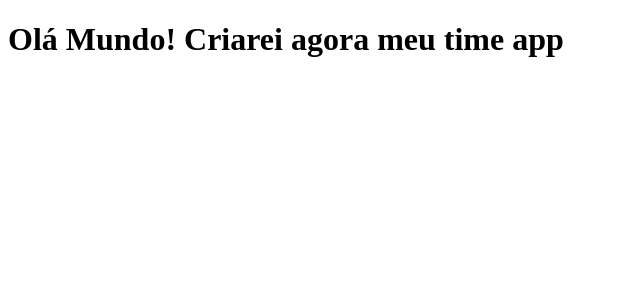
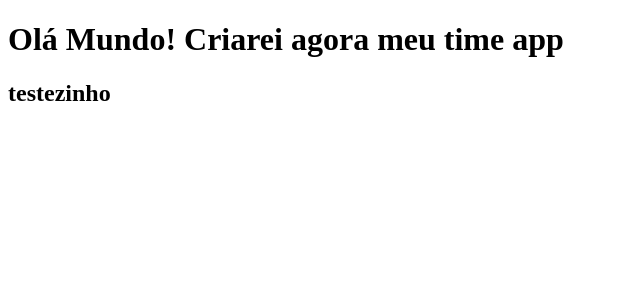
Before and after one commit to Kevenfz/TimeApp, a React (Vite) app in the folder time-app/: page / in a window 1280 px wide. Shown: the top 300 px of the page, without its empty margins (0-640 px from the left). Built offline with nearby package versions, Linux system fonts and the light colour scheme.

Commit message:
Update App.jsx

```diff
--- a/time-app/src/App.jsx
+++ b/time-app/src/App.jsx
@@ -6,6 +6,7 @@ function App() {
   return (
     <>
       <h1>Olá Mundo! Criarei agora meu time app</h1>
+      <h2>testezinho</h2>
     </>
   )
 }
```
